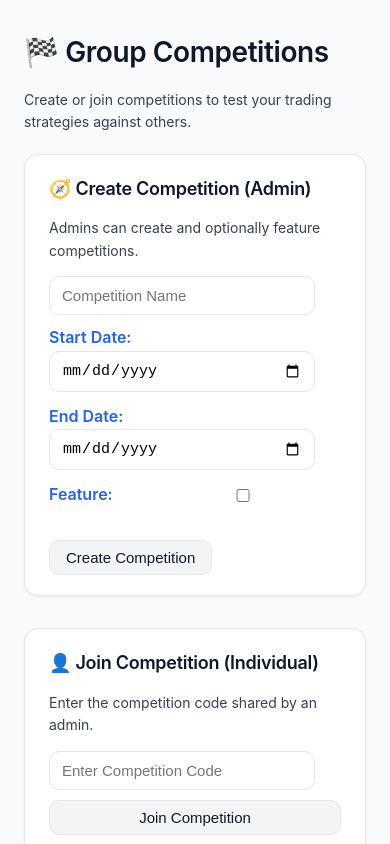
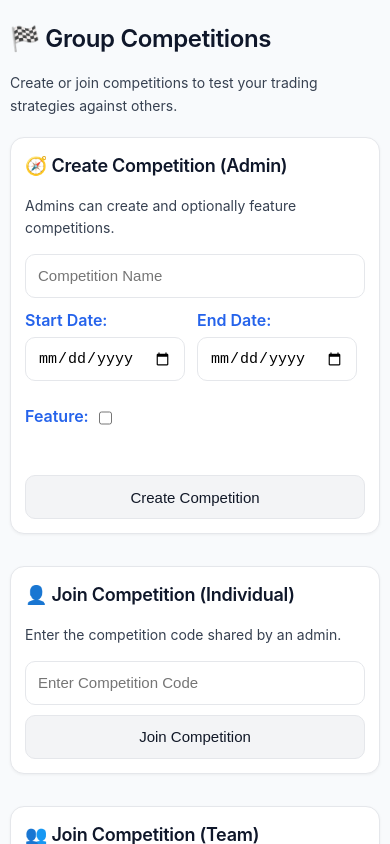
Before and after one commit to timbro-mach/stock-simulator-frontend, a Next.js app: page /Competition in a window 390 px wide. Shown: the top 844 px of the page. Built offline with nearby package versions, Linux system fonts and the light colour scheme; no server answers.

Commit message:
Improve mobile responsiveness across dashboard and forms

```diff
--- a/pages/Competition.js
+++ b/pages/Competition.js
@@ -75,7 +75,7 @@ const Competition = () => {
   return (
     <div className="dashboard-container">
       <h1>🏁 Group Competitions</h1>
-      <p className="note" style={{ maxWidth: 700 }}>
+      <p className="note" style={{ maxWidth: 700, width: '100%' }}>
         Create or join competitions to test your trading strategies against others.
       </p>
 
@@ -84,7 +84,7 @@ const Competition = () => {
         <h2>🧭 Create Competition (Admin)</h2>
         <p className="note">Admins can create and optionally feature competitions.</p>
 
-        <div className="section" style={{ display: 'flex', flexDirection: 'column', gap: '10px', maxWidth: 500 }}>
+        <div className="section responsive-form" style={{ maxWidth: 500 }}>
           <input
             type="text"
             placeholder="Competition Name"
@@ -126,7 +126,7 @@ const Competition = () => {
         <h2>👤 Join Competition (Individual)</h2>
         <p className="note">Enter the competition code shared by an admin.</p>
 
-        <div style={{ display: 'flex', flexDirection: 'column', gap: '10px', maxWidth: 400 }}>
+        <div className="responsive-form" style={{ maxWidth: 400 }}>
           <input
             type="text"
             placeholder="Enter Competition Code"
@@ -142,7 +142,7 @@ const Competition = () => {
         <h2>👥 Join Competition (Team)</h2>
         <p className="note">Join as a team using your unique team code.</p>
 
-        <div style={{ display: 'flex', flexDirection: 'column', gap: '10px', maxWidth: 400 }}>
+        <div className="responsive-form" style={{ maxWidth: 400 }}>
           <input
             type="text"
             placeholder="Enter Competition Code"
--- a/pages/forgot-password.js
+++ b/pages/forgot-password.js
@@ -26,7 +26,7 @@ const ForgotPassword = () => {
   };
 
   return (
-    <div className="card" style={{ maxWidth: 420, margin: '40px auto' }}>
+    <div className="card auth-card" style={{ margin: '40px auto' }}>
       <h2>Forgot Password</h2>
       <p className="note">
         Enter your email address and we&apos;ll send a reset link if an account exists.
--- a/pages/reset-password.js
+++ b/pages/reset-password.js
@@ -99,7 +99,7 @@ const ResetPassword = () => {
   };
 
   return (
-    <div className="card" style={{ maxWidth: 460, margin: '40px auto' }}>
+    <div className="card auth-card" style={{ margin: '40px auto' }}>
       <h2>Reset Password</h2>
       {tokenMissing ? (
         <>
--- a/styles/globals.css
+++ b/styles/globals.css
@@ -36,6 +36,10 @@ body {
   padding: 0;
   line-height: 1.6;
   -webkit-font-smoothing: antialiased;
+}
+
+* {
+  box-sizing: border-box;
 }
 
 h1,
@@ -78,7 +82,8 @@ button {
   color: var(--text-main);
   border: 1px solid var(--border-color);
   border-radius: var(--radius-md);
-  padding: 8px 16px;
+  padding: 10px 16px;
+  min-height: 44px;
   font-size: 15px;
   font-weight: 500;
   cursor: pointer;
@@ -128,9 +133,15 @@ select {
   border: 1px solid var(--border-color);
   border-radius: var(--radius-md);
   font-size: 15px;
-  width: 240px;
+  width: min(100%, 240px);
+  min-height: 44px;
   transition: border-color 0.2s ease, box-shadow 0.2s ease;
   background: #fff;
+}
+
+label {
+  display: inline-block;
+  margin-bottom: 4px;
 }
 
 input:focus,
@@ -207,6 +218,7 @@ select:focus {
 
 table {
   width: 100%;
+  min-width: 640px;
   border-collapse: collapse;
   font-size: 15px;
 }
@@ -285,3 +297,89 @@ header {
   gap: 10px;
   margin-bottom: 20px;
 }
+
+.responsive-form {
+  display: grid;
+  gap: 10px;
+  width: min(100%, 520px);
+}
+
+.table-scroll {
+  overflow-x: auto;
+  -webkit-overflow-scrolling: touch;
+}
+
+.mobile-only {
+  display: none;
+}
+
+.auth-card {
+  width: min(100%, 460px);
+  margin: 0 auto;
+}
+
+.modal-overlay {
+  position: fixed;
+  inset: 0;
+  background: rgba(0, 0, 0, 0.5);
+  display: flex;
+  align-items: flex-start;
+  justify-content: center;
+  z-index: 1000;
+  padding: 20px 12px;
+  overflow-y: auto;
+}
+
+.modal-card {
+  width: min(100%, 900px);
+  margin: 0;
+}
+
+@media (max-width: 1024px) {
+  .container,
+  .dashboard-container {
+    padding: 0 18px;
+  }
+}
+
+@media (max-width: 768px) {
+  h1 {
+    font-size: 24px;
+  }
+
+  .container,
+  .dashboard-container {
+    margin: 20px auto;
+    padding: 0 14px;
+  }
+
+  .card {
+    padding: 16px;
+  }
+
+  input,
+  select,
+  button {
+    width: 100%;
+    max-width: none;
+  }
+
+  .mobile-only {
+    display: inline-flex;
+  }
+}
+
+@media (max-width: 480px) {
+  .container,
+  .dashboard-container {
+    padding: 0 10px;
+  }
+
+  .card {
+    padding: 14px;
+  }
+
+  table {
+    min-width: 560px;
+  }
+}
```
Also changed, not shown: pages/dashboard.js (+49 -45 lines).
